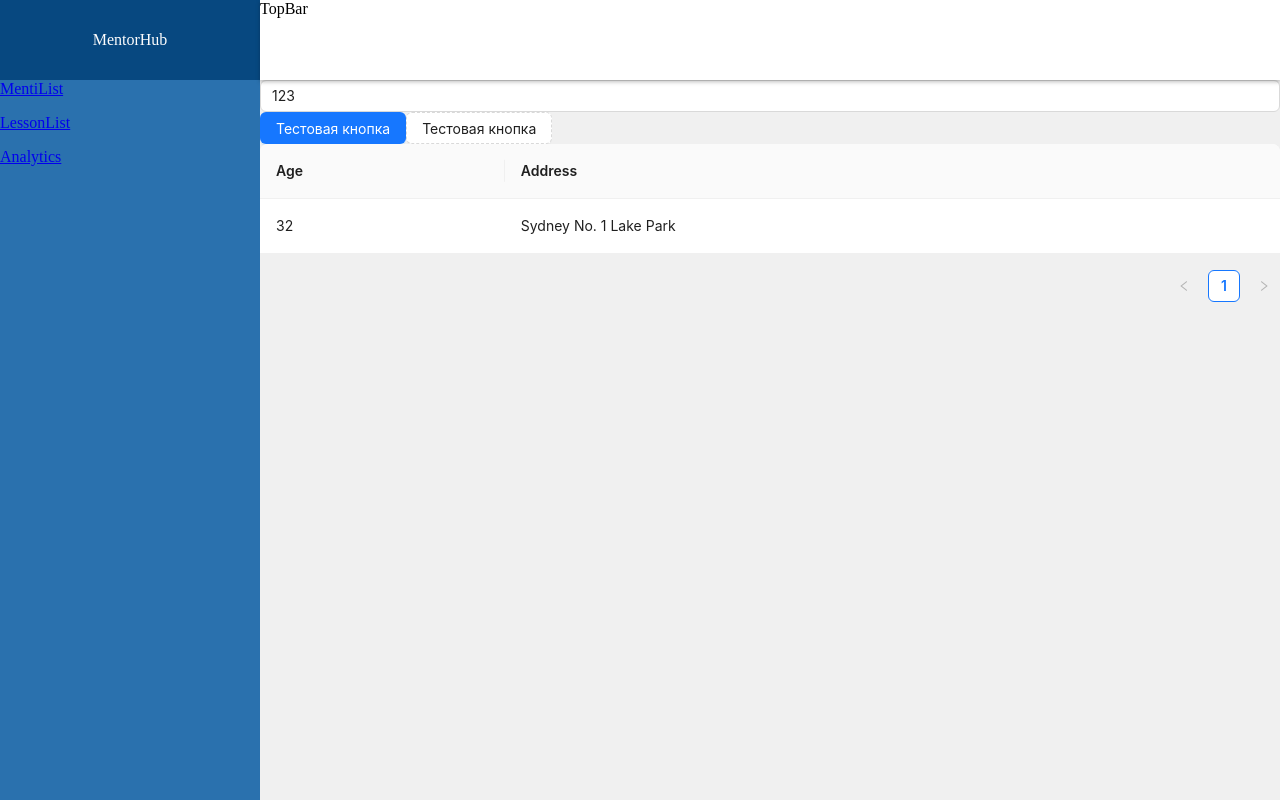
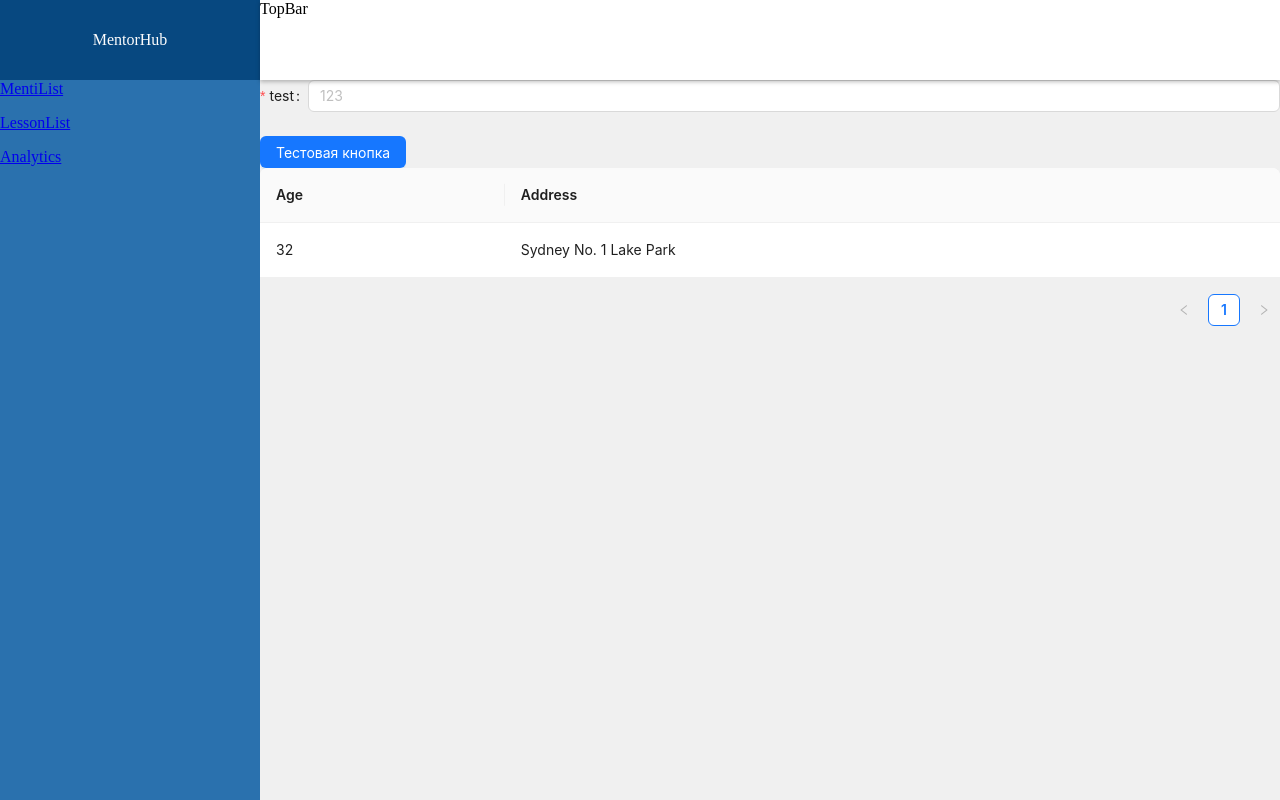
Before and after one commit to ivnvMkhl/mentoring-ui, a React (Vite) app: page /menti-list in a window 1280 px wide. Built offline with nearby package versions, Linux system fonts and the light colour scheme.

Commit message:
Feature: proxy Form component + name refactoring

```diff
--- a/src/components/pages/MentiList/MentiList.tsx
+++ b/src/components/pages/MentiList/MentiList.tsx
@@ -1,15 +1,23 @@
 import { FC } from 'react';
 import styles from './MentiList.module.css';
-import { TheInput } from '../../primitives/input/TheInput';
-import { TheButton } from '../../primitives/button/TheButton';
-import { TheTable } from '../../primitives/Table/TheTable';
+import { Input } from '../../primitives/input/Input';
+import { Button } from '../../primitives/button/Button';
+import { Table } from '../../primitives/Table/Table';
+import { Form } from '../../primitives/Form/Form';
 
 const MentiList: FC = () => {
   return <div className={styles.wrapper}>
-      <TheInput placeholder = "123" defaultValue="123"></TheInput>
-      <TheButton type="primary">Тестовая кнопка</TheButton>
-      <TheButton type="dashed">Тестовая кнопка</TheButton>
-      <TheTable columns={[{title: 'Age',dataIndex: 'age',key: 'age',},{title: 'Address',dataIndex: 'address',key: 'address'}]} dataSource={[{key: '3',name: 'Joe Black',age: 32,address: 'Sydney No. 1 Lake Park',tags: ['cool', 'teacher']}]}></TheTable>
+      <Form onFinish={() => console.log("finish!")} onFinishFailed={() => console.log("finish failed!")}>
+        <Form.Item
+          label="test"
+          name="test"
+          rules={[{ required: true, message: 'Test validation!'}]}
+        >
+          <Input placeholder="123"></Input>
+        </Form.Item>
+        <Button type="primary" htmlType="submit" >Тестовая кнопка</Button>
+      </Form>
+      <Table columns={[{title: 'Age',dataIndex: 'age',key: 'age',},{title: 'Address',dataIndex: 'address',key: 'address'}]} dataSource={[{key: '3',name: 'Joe Black',age: 32,address: 'Sydney No. 1 Lake Park',tags: ['cool', 'teacher']}]}></Table>
   </div>;
 };
 
--- /dev/null
+++ b/src/components/primitives/Form/Form.tsx
@@ -0,0 +1,40 @@
+import {
+    Form as AntdForm,
+    FormInstance as AntdFormInstance,
+    FormItemProps as AntdFormItemProps,
+    FormProps as AntdFormProps,
+} from 'antd';
+import { FormProviderProps as AntdFormProviderProps } from 'antd/lib/form/context';
+const { Item: AntdItem, Provider: AntdProvider, useForm: AntdUseForm } = AntdForm;
+
+type FormProps = AntdFormProps;
+type FormItemProps = AntdFormItemProps;
+type FormProviderProps = AntdFormProviderProps;
+type FormInstance<Values> = AntdFormInstance<Values>;
+
+type FormExtensions = {
+    Item: typeof Item;
+    Provider: typeof Provider;
+    useForm: typeof useForm;
+};
+
+const Item: React.FC<FormItemProps> = ({ children, ...props }) => {
+    return <AntdItem {...props}>{children}</AntdItem>;
+};
+function useForm<Values>(form?: FormInstance<Values>): [FormInstance<Values>] {
+    return AntdUseForm<Values>(form);
+}
+const Provider: React.FC<FormProviderProps> = ({ children, ...props }) => {
+    return <AntdProvider {...props}>{children}</AntdProvider>;
+};
+const Form: React.FC<FormProps> & FormExtensions = ({ ...restProps }) => {
+        const {children} = restProps;
+        return <AntdForm {...restProps}> {children as React.ReactNode} </AntdForm>;
+};
+
+Form.Item = Item;
+Form.Provider = Provider;
+Form.useForm = useForm;
+
+export { Form };
+export type { FormInstance, FormItemProps, FormProps, FormProviderProps };
--- /dev/null
+++ b/src/components/primitives/Table/Table.tsx
@@ -0,0 +1,5 @@
+import React from "react";
+import { Table as AntdTable } from "antd";
+import type {TableProps} from "antd"
+const Table: React.FC<TableProps<object>> = (props) => <AntdTable {...props}></AntdTable>;
+export {Table};
--- a/src/components/primitives/Table/TheTable.tsx
+++ /dev/null
@@ -1,7 +0,0 @@
-import React from "react";
-import { Table } from "antd";
-import type {TableProps} from "antd"
-
-const TheTable: React.FC<TableProps<object>> = (props) => <Table {...props}></Table>;
-
-export {TheTable};
--- /dev/null
+++ b/src/components/primitives/button/Button.tsx
@@ -0,0 +1,6 @@
+import React from "react";
+import { Button as AntdButton } from "antd";
+import type {ButtonProps} from "antd"
+const Button: React.FC<ButtonProps> = (props) => <AntdButton {...props}></AntdButton>;
+
+export {Button};
--- a/src/components/primitives/button/TheButton.tsx
+++ /dev/null
@@ -1,7 +0,0 @@
-import React from "react";
-import { Button } from "antd";
-import type {ButtonProps} from "antd"
-
-const TheButton: React.FC<ButtonProps> = (props) => <Button {...props}></Button>;
-
-export {TheButton};
--- /dev/null
+++ b/src/components/primitives/input/Input.tsx
@@ -0,0 +1,5 @@
+import React from "react";
+import { Input as AntdInput} from "antd";
+import type {InputProps} from "antd";
+const Input: React.FC<InputProps> = (props: InputProps) => <AntdInput {...props}></AntdInput>;
+export {Input};
--- a/src/components/primitives/input/TheInput.tsx
+++ /dev/null
@@ -1,7 +0,0 @@
-import React from "react";
-import { Input } from "antd";
-import type {InputProps} from "antd"
-
-const TheInput: React.FC<InputProps> = (props: InputProps) => <Input {...props}></Input>;
-
-export {TheInput};
```
